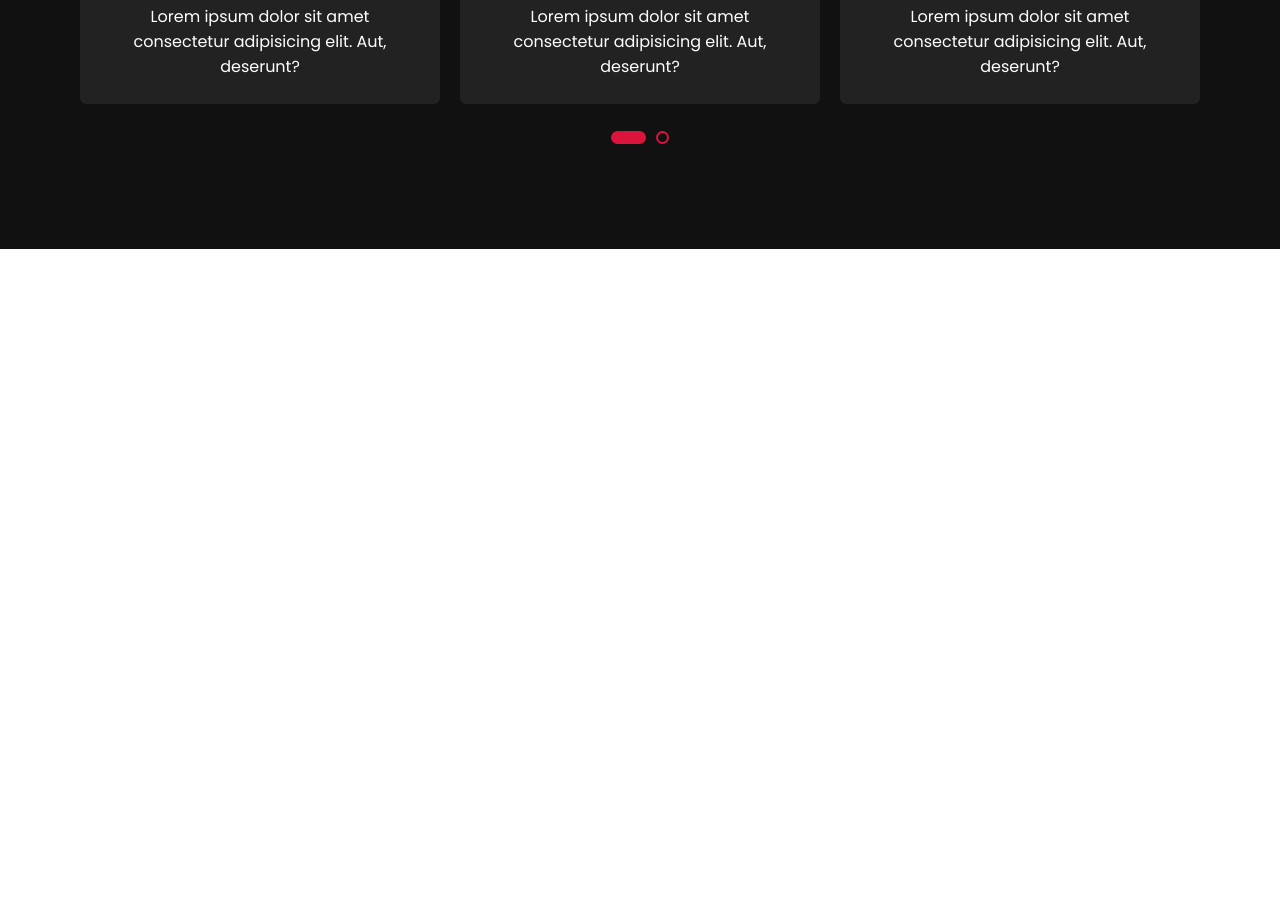
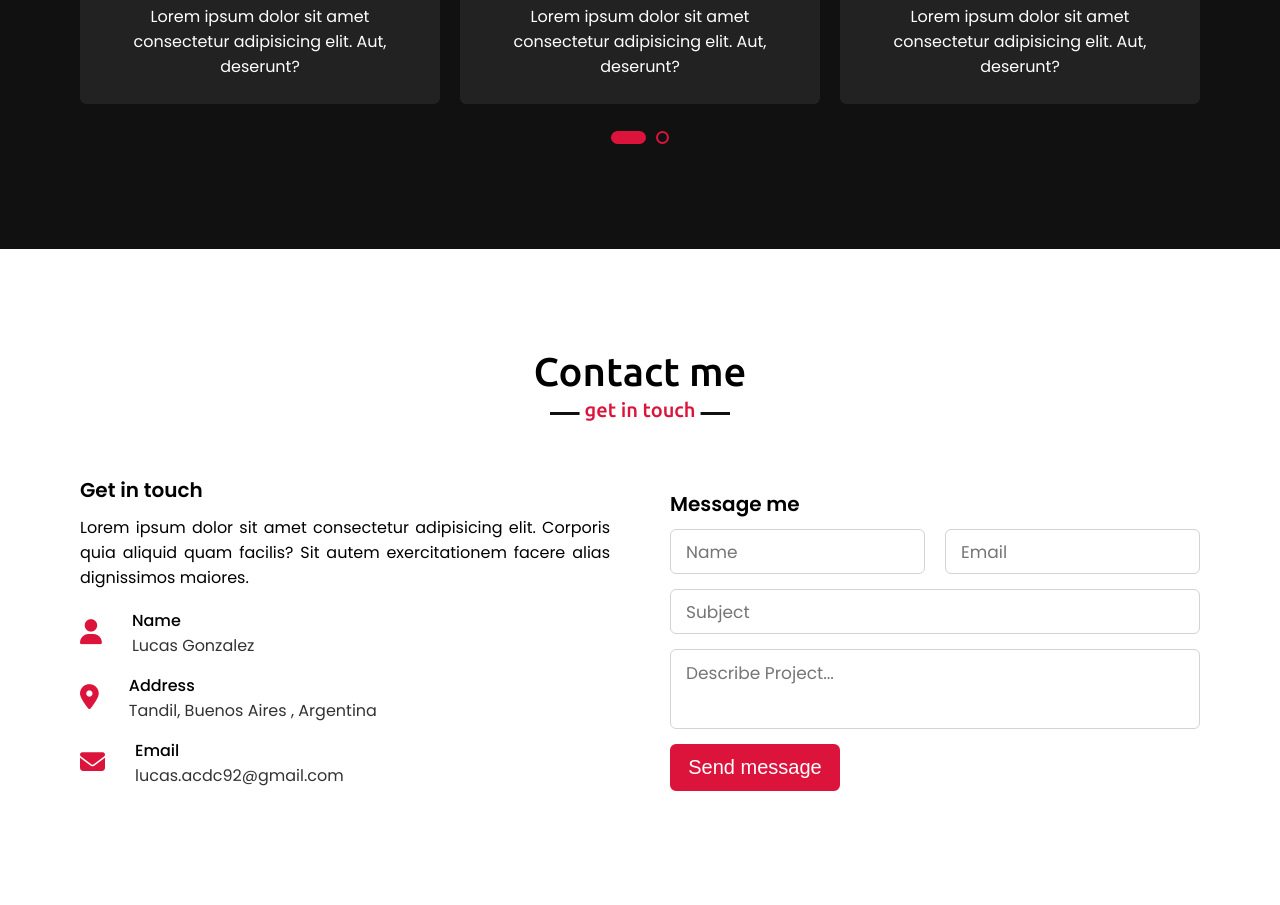
Before and after one commit to luc4s92/resposive-portfolio, a plain HTML site: page index.html in a window 1280 px wide. Shown: the part 3190-4095 px from the top of the page. Before the commit the page ends 3439 px from the top, so only its background shows below. Drawn offline with nearby package versions, Linux system fonts and the light colour scheme.

Commit message:
Create an style contact section

```diff
--- a/index.html
+++ b/index.html
@@ -190,6 +190,70 @@
                 </div>
             </div>
         </section>
+
+    <!--Contact Section start -->
+
+        <section class="contact" id="contact">
+            <div class="max-width">
+                <h2 class="title">Contact me</h2>
+                <div class="contact-content">
+                    <div class="column left">
+                        <div class="text">Get in touch</div>
+                        <p>Lorem ipsum dolor sit amet consectetur adipisicing elit. Corporis quia aliquid quam facilis? Sit autem exercitationem facere alias dignissimos maiores.</p>
+                        <div class="icons">
+                            <div class="row">
+                                <i class="fas fa-user"></i>
+                                <div class="info">
+                                    <div class="head">Name</div>
+                                    <div class="sub-title">Lucas Gonzalez</div>
+                                </div>
+                            </div>
+                            <div class="row">
+                                <i class="fas fa-map-marker-alt"></i>
+                                <div class="info">
+                                    <div class="head">Address</div>
+                                    <div class="sub-title">Tandil, Buenos Aires , Argentina</div>
+                                </div>
+                            </div>
+                            <div class="row">
+                                <i class="fas fa-envelope"></i>
+                                <div class="info">
+                                    <div class="head">Email</div>
+                                    <div class="sub-title">lucas.acdc92@gmail.com</div>
+                                </div>
+                            </div>
+                        </div>
+                    </div>
+                    <div class="column right">
+                        <div class="text">Message me</div>
+                        <form action="#">
+                            <div class="fields">
+                                <div class="field name">
+                                    <input type="text" placeholder="Name" required>
+                                </div>
+                                <div class="field email">
+                                    <input type="email" placeholder="Email" required>
+                                </div>
+
+                            </div>
+                                    <div class="field ">
+                                        <input type="text" placeholder="Subject" required>
+                                    </div>
+                                    <div class="field textarea">
+                                        <textarea  cols="30" rows="10" placeholder="Describe Project..." required></textarea>
+                                    </div>
+                                    <div class="button">
+                                        <button type="submit">Send message </button>
+                                    </div>
+
+                        </form>
+                    </div>
+                </div>
+            </div>
+        </section>
+
+
+
         <script src="script.js" async defer></script>
     </body>
 </html>
--- a/style.css
+++ b/style.css
@@ -134,13 +134,14 @@
 section{
     padding: 100px 0;
 }
-.about, .services, .skills, .teams{
+.about, .services, .skills, .teams, .contact{
     font-family: 'Poppins', sans-serif;
 }
 
 .about .about-content,
 .services .serv-content,
-.skills .skills-content{
+.skills .skills-content,
+.contact .contact-content{
     display: flex;
     flex-wrap: wrap;
     align-items: center;
@@ -370,7 +371,7 @@ section .title::after{
     width: 70%;
 }
 
-/* teams section styleling */
+/* teams section styling */
 
 .teams .title::after{
     content: "who with me";
@@ -441,6 +442,121 @@ section .title::after{
 .owl-dot:hover{
     background: crimson!important;
 }
+
+/* contact section styling */
+.contact .title::after{
+    content: "get in touch";
+}
+
+.contact .contact-content .column{
+    width: calc(50% - 30px);
+
+}
+
+.contact .contact-content .text{
+    font-size: 20px;
+    font-weight: 600;
+    margin-bottom: 10px;
+
+}
+
+.contact .contact-content .left .icons{
+    margin: 10px 0;
+}
+
+.contact .contact-content .row{
+    display: flex;
+    height: 65px;
+    align-items: center;
+}
+
+.contact .contact-content .left p{
+    text-align: justify;
+
+}
+.contact .contact-content .row .info{
+    margin-left: 30px;
+}
+
+.contact .contact-content .row i{
+    font-size: 25px;
+    color: crimson;
+}
+
+.contact .contact-content  .info .head{
+    font-weight: 500;
+
+}
+.contact .contact-content  .info .sub-title{
+    color: #333;
+}
+
+.contact .right form .fields{
+    display: flex;
+
+}
+
+.contact .right form .field,
+.contact .right form .fields .field{
+    height: 45px;
+    width: 100%;
+    margin-bottom: 15px;
+}
+.contact .right form .textarea{
+    height: 80px;
+    width: 100%;
+}
+.contact .right form .name{
+    margin-right: 10px;
+}
+
+.contact .right form .email{
+    margin-left: 10px;
+}
+
+
+.contact .right form .field input,
+.contact .right form .textarea textarea{
+    height: 100%;
+    width: 100%;
+    border: 1px solid lightgrey;
+    border-radius: 6px;
+    outline: none;
+    padding: 0 15px;
+    font-size: 17px;
+    font-family: 'Poppins', sans-serif;
+}
+
+.contact .right form .textarea textarea{
+    padding-top: 10px;
+    resize: none;
+}
+
+.contact .right form .button{
+    height: 47px;
+    width: 170px;
+}
+
+
+.contact .right form .button button{
+    width: 100%;
+    height: 100%;
+    border: 2px solid crimson;
+    background: crimson;
+    color: #fff;
+    font-size: 20px;
+    font-weight: 500;
+    border-radius: 6px;
+    cursor: pointer;
+    transition: all 0.3s ease;
+}
+
+.contact .right form .button button:hover{
+    color: crimson;
+    background: none;
+}
+
+
 
 
 
@@ -532,7 +648,8 @@ section .title::after{
         width: calc(50% - 10px);
         margin-bottom: 20px ;
     }
-    .skills .skills-content .column{
+    .skills .skills-content .column,
+    .contact .contact-content .column{
         width: 100%;
         margin-bottom: 35px ;
     }
```
